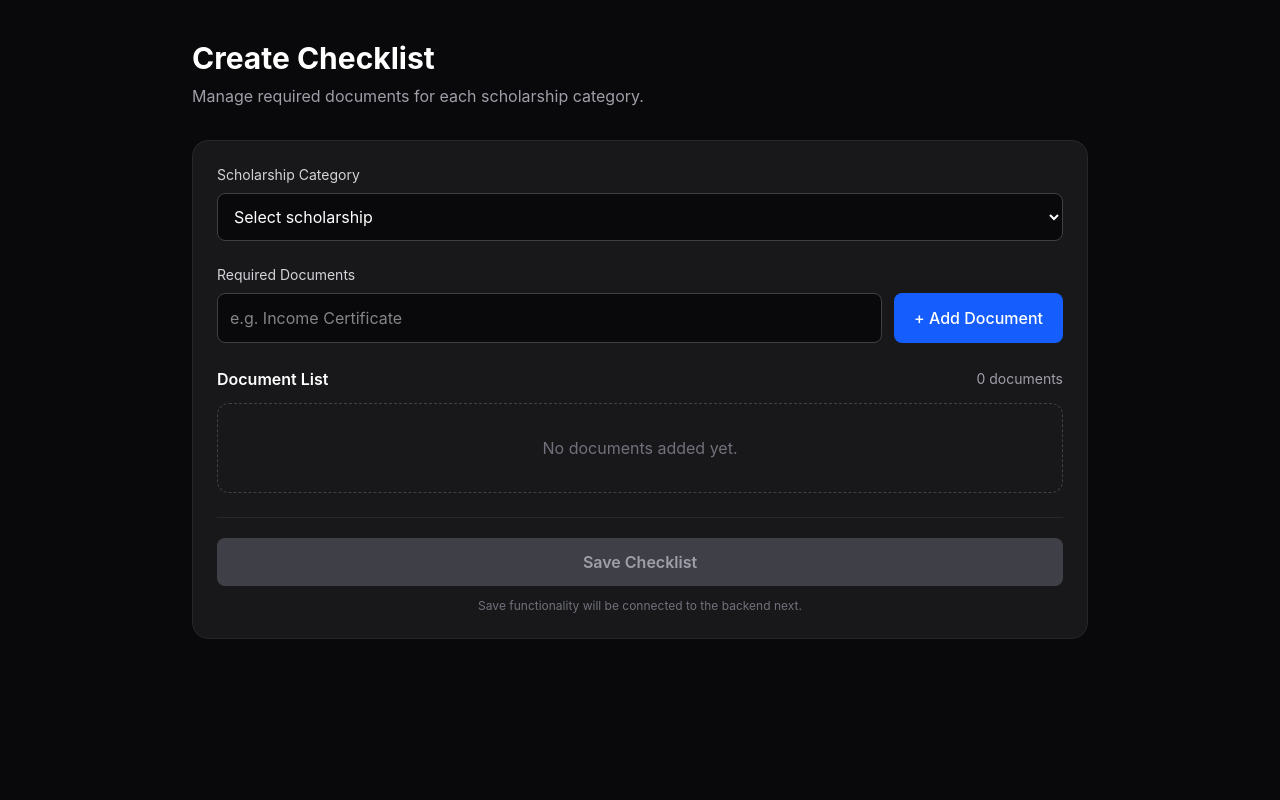
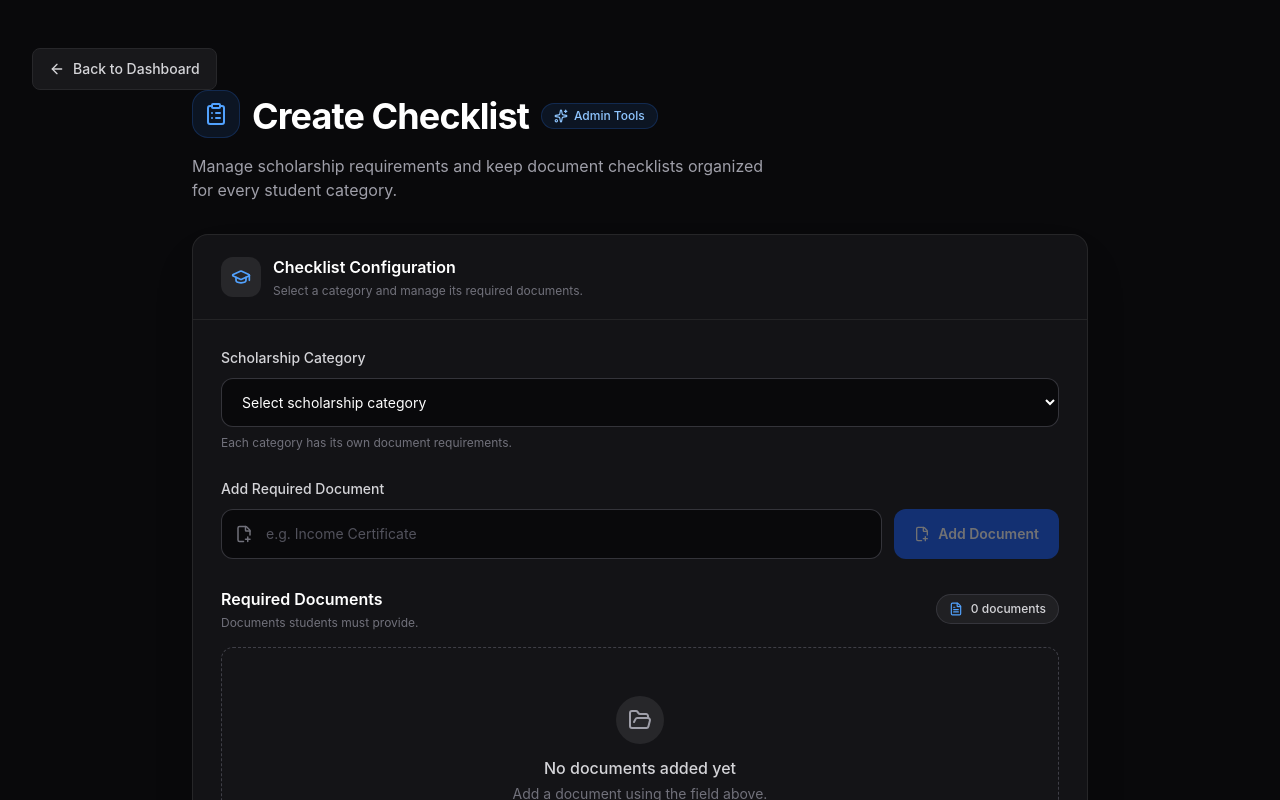
Before and after one commit to mayankacro/ScholarEase, a React (Vite) app in the folder client/: page /admin/checklist in a window 1280 px wide. Shown: the top 800 px of the page. Built offline with nearby package versions, Linux system fonts and the light colour scheme; sample sign-in values are in the browser's storage.

Commit message:
UI Improved

```diff
--- a/client/src/App.css
+++ b/client/src/App.css
@@ -750,3 +750,15 @@ html {
     margin-bottom: 0;
   }
 }
+
+html,
+body,
+#root {
+  min-height: 100%;
+  margin: 0;
+  background-color: #09090b;
+}
+
+html {
+  overscroll-behavior-y: none;
+}
--- a/client/src/pages/AdminChecklist.tsx
+++ b/client/src/pages/AdminChecklist.tsx
@@ -1,7 +1,22 @@
 import { useState , useEffect} from "react";
 import axios from "axios";
+import {
+  ClipboardList,
+  GraduationCap,
+  FilePlus2,
+  FileText,
+  Trash2,
+  Save,
+  CheckCircle2,
+  FolderOpen,
+  Sparkles,
+  ArrowLeft
+} from "lucide-react";
+import { useNavigate } from "react-router-dom";
 
 function AdminChecklist() {
+const navigate = useNavigate();
+
     const [scholarshipType, setScholarshipType] = useState("");
     const [documentName, setDocumentName] = useState("");
     const [documents, setDocuments] = useState<string[]>([]);
@@ -116,44 +131,99 @@ function AdminChecklist() {
   }
 };
 
+
 return (
-        <div className="min-h-screen bg-zinc-950 text-white p-6 md:p-10">
-            <div className="max-w-4xl mx-auto">
 
-                <h1 className="text-3xl font-bold mb-2">
+
+
+
+  <div className="min-h-screen bg-[#09090b] text-white px-4 py-8 md:px-8 md:py-12">
+
+        <button
+  type="button"
+  onClick={() => navigate("/admin")}
+  className="inline-flex items-center gap-2 rounded-lg border border-zinc-800 bg-zinc-900 px-4 py-2.5 text-sm font-medium text-zinc-300 transition hover:border-blue-500/40 hover:bg-blue-500/10 hover:text-white"
+>
+  <ArrowLeft className="h-4 w-4" />
+  Back to Dashboard
+</button>
+
+    <div className="mx-auto max-w-4xl">
+      {/* Header */}
+      <div className="mb-8">
+
+        <div className="flex  flex-wrap items-center gap-3">
+        <div className="mb-1 flex h-12 w-12 items-center justify-center rounded-2xl border border-blue-500/20 bg-blue-500/10">
+          <ClipboardList className="h-6 w-6 text-blue-400" />
+        </div>
+          <h1 className="text-3xl  font-bold tracking-tight md:text-4xl">
             Create Checklist
           </h1>
+          <span className="inline-flex items-center gap-1.5 rounded-full border border-blue-500/20 bg-blue-500/10 px-3 py-1 text-xs font-medium text-blue-300">
+            <Sparkles className="h-3.5 w-3.5" />
+            Admin Tools
+          </span>
+        </div>
 
-                <p className="text-zinc-400 mb-8">
-                    Manage required documents for each scholarship category.
+        <p className="mt-3 max-w-xl text-sm leading-6 text-zinc-400 md:text-base">
+          Manage scholarship requirements and keep document checklists
+          organized for every student category.
         </p>
+      </div>
 
-                <div className="bg-zinc-900 border border-zinc-800 rounded-2xl p-6 space-y-6">
+      {/* Main Card */}
+      <div className="overflow-hidden rounded-2xl border border-white/[0.08] bg-[#131316] shadow-2xl shadow-black/20">
+
+        <div className="border-b border-white/[0.07] px-5 py-5 md:px-7">
+          <div className="flex items-center gap-3">
+            <div className="flex h-10 w-10 items-center justify-center rounded-xl bg-zinc-800">
+              <GraduationCap className="h-5 w-5 text-blue-400" />
+            </div>
 
             <div>
-                        <label className="block text-sm mb-2 text-zinc-300">
+              <h2 className="font-semibold">Checklist Configuration</h2>
+              <p className="mt-1 text-xs text-zinc-500">
+                Select a category and manage its required documents.
+              </p>
+            </div>
+          </div>
+        </div>
+
+        <div className="space-y-7 p-5 md:p-7">
+
+          {/* Scholarship Category */}
+          <div>
+            <label className="mb-2.5 block text-sm font-medium text-zinc-300">
               Scholarship Category
             </label>
 
             <select
               value={scholarshipType}
               onChange={(e) => setScholarshipType(e.target.value)}
-                            className="w-full bg-zinc-950 border border-zinc-700 rounded-lg p-3 outline-none focus:border-blue-500"
+              className="w-full cursor-pointer rounded-xl border border-zinc-700/80 bg-[#09090b] px-4 py-3.5 text-sm text-white outline-none transition focus:border-blue-500 focus:ring-4 focus:ring-blue-500/10"
             >
-                            <option value="">Select scholarship</option>
+              <option value="">Select scholarship category</option>
               <option value="SC">SC</option>
               <option value="ST">ST</option>
               <option value="OBC">OBC</option>
               <option value="General">General</option>
             </select>
+
+            <p className="mt-2 text-xs text-zinc-500">
+              Each category has its own document requirements.
+            </p>
           </div>
 
+          {/* Add Document */}
           <div>
-                        <label className="block text-sm mb-2 text-zinc-300">
-                            Required Documents
+            <label className="mb-2.5 block text-sm font-medium text-zinc-300">
+              Add Required Document
             </label>
 
-                        <div className="flex flex-col sm:flex-row gap-3">
+            <div className="flex flex-col gap-3 sm:flex-row">
+              <div className="relative flex-1">
+                <FilePlus2 className="pointer-events-none absolute left-3.5 top-1/2 h-4.5 w-4.5 -translate-y-1/2 text-zinc-500" />
+
                 <input
                   type="text"
                   value={documentName}
@@ -165,51 +235,81 @@ function AdminChecklist() {
                     }
                   }}
                   placeholder="e.g. Income Certificate"
-                                className="flex-1 bg-zinc-950 border border-zinc-700 rounded-lg p-3 outline-none focus:border-blue-500"
+                  className="w-full rounded-xl border border-zinc-700/80 bg-[#09090b] py-3.5 pl-11 pr-4 text-sm outline-none transition placeholder:text-zinc-600 focus:border-blue-500 focus:ring-4 focus:ring-blue-500/10"
                 />
+              </div>
 
               <button
                 type="button"
                 onClick={addDocument}
-                                className="bg-blue-600 hover:bg-blue-500 rounded-lg px-5 py-3 font-medium transition"
+                disabled={!documentName.trim()}
+                className="inline-flex items-center justify-center gap-2 rounded-xl bg-blue-600 px-5 py-3.5 text-sm font-semibold transition hover:bg-blue-500 active:scale-[0.98] disabled:cursor-not-allowed disabled:opacity-40"
               >
-                                + Add Document
+                <FilePlus2 className="h-4 w-4" />
+                Add Document
               </button>
             </div>
           </div>
 
+          {/* Document List Header */}
           <div>
-                        <div className="flex justify-between items-center mb-3">
-                            <h2 className="font-semibold">Document List</h2>
-                            <span className="text-sm text-zinc-400">
+            <div className="mb-4 flex flex-wrap items-center justify-between gap-3">
+              <div>
+                <h3 className="font-semibold">Required Documents</h3>
+                <p className="mt-1 text-xs text-zinc-500">
+                  Documents students must provide.
+                </p>
+              </div>
+
+              <span className="inline-flex items-center gap-2 rounded-full border border-zinc-700/70 bg-zinc-800/70 px-3 py-1.5 text-xs font-medium text-zinc-300">
+                <FileText className="h-3.5 w-3.5 text-blue-400" />
                 {documents.length} documents
               </span>
             </div>
 
+            {/* Empty State */}
             {documents.length === 0 ? (
-                            <div className="border border-dashed border-zinc-700 rounded-xl p-8 text-center text-zinc-500">
-                                No documents added yet.
+              <div className="rounded-xl border border-dashed border-zinc-700 bg-zinc-900/40 px-5 py-12 text-center">
+                <div className="mx-auto mb-3 flex h-12 w-12 items-center justify-center rounded-full bg-zinc-800">
+                  <FolderOpen className="h-6 w-6 text-zinc-400" />
+                </div>
+
+                <p className="font-medium text-zinc-300">
+                  No documents added yet
+                </p>
+                <p className="mt-1 text-sm text-zinc-500">
+                  Add a document using the field above.
+                </p>
               </div>
             ) : (
-                            <div className="space-y-3">
+              <div className="grid grid-cols-1 gap-3 sm:grid-cols-2">
                 {documents.map((doc, index) => (
                   <div
                     key={`${doc}-${index}`}
-                                        className="flex items-center justify-between gap-3 bg-zinc-950 border border-zinc-800 rounded-lg p-4"
+                    className="group flex min-w-0 items-center justify-between gap-3 rounded-xl border border-white/[0.07] bg-[#09090b] p-3.5 transition hover:border-blue-500/30 hover:bg-zinc-900/70 sm:p-4"
                   >
-                                        <div className="flex items-center gap-3">
-                                            <span className="text-blue-400">
-                                                {index + 1}.
+                    <div className="flex min-w-0 items-center gap-3">
+                      <span className="flex h-8 w-8 shrink-0 items-center justify-center rounded-lg border border-blue-500/15 bg-blue-500/10 text-xs font-semibold text-blue-400">
+                        {String(index + 1).padStart(2, "0")}
                       </span>
-                                            <span>{doc}</span>
+
+                      <div className="flex min-w-0 items-center gap-2.5">
+                        <FileText className="h-4 w-4 shrink-0 text-zinc-500 transition group-hover:text-blue-400" />
+                        <span className="break-words text-sm font-medium text-zinc-200">
+                          {doc}
+                        </span>
+                      </div>
                     </div>
 
                     <button
                       type="button"
                       onClick={() => removeDocument(index)}
-                                            className="text-red-400 hover:text-red-300 text-sm"
+                      aria-label={`Remove ${doc}`}
+                      title="Remove document"
+                      className="inline-flex shrink-0 items-center gap-1.5 rounded-lg border border-transparent px-2.5 py-2 text-xs font-medium text-zinc-500 transition hover:border-red-500/20 hover:bg-red-500/10 hover:text-red-400"
                     >
-                                            Remove
+                      <Trash2 className="h-4 w-4" />
+                      <span className="hidden sm:inline">Remove</span>
                     </button>
                   </div>
                 ))}
@@ -217,24 +317,43 @@ function AdminChecklist() {
             )}
           </div>
 
-
-
-                    <div className="border-t border-zinc-800 pt-5">
+          {/* Save Section */}
+          <div className="border-t border-white/[0.07] pt-6">
             <button
               type="button"
-                            disabled={!scholarshipType || documents.length === 0 || saving}
+              disabled={
+                !scholarshipType ||
+                documents.length === 0 ||
+                saving
+              }
               onClick={saveChecklist}
-                            className="w-full bg-blue-600 hover:bg-blue-500 disabled:bg-zinc-700 disabled:text-zinc-400 disabled:cursor-not-allowed rounded-lg p-3 font-semibold transition"
+              className="inline-flex w-full items-center justify-center gap-2.5 rounded-xl bg-blue-600 px-5 py-3.5 text-sm font-semibold shadow-lg shadow-blue-950/20 transition hover:bg-blue-500 active:scale-[0.99] disabled:cursor-not-allowed disabled:bg-zinc-800 disabled:text-zinc-500 disabled:shadow-none"
             >
-                            {saving ? "Saving..." : "Save Checklist"}
+              {saving ? (
+                <>
+                  <span className="h-4 w-4 animate-spin rounded-full border-2 border-zinc-400 border-t-transparent" />
+                  Saving Checklist...
+                </>
+              ) : (
+                <>
+                  <Save className="h-4 w-4" />
+                  Save Checklist
+                </>
+              )}
             </button>
 
-                        <p className="text-xs text-zinc-500 mt-3 text-center">
-                            Save functionality will be connected to the backend next.
-                        </p>
+            <div className="mt-3 flex items-center justify-center gap-1.5 text-xs text-zinc-500">
+              <CheckCircle2 className="h-3.5 w-3.5" />
+              Changes are saved to your scholarship checklist.
+            </div>
           </div>
 
         </div>
+      </div>
+
+      <p className="mt-5 text-center text-xs text-zinc-600">
+        ScholarEase · Scholarship Management
+      </p>
     </div>
   </div>
 );
--- a/client/src/pages/AdminDashboard.tsx
+++ b/client/src/pages/AdminDashboard.tsx
@@ -11,6 +11,7 @@ import {
     CheckCircle2,
     XCircle,
     ArrowRight,
+    ClipboardList
 } from "lucide-react";
 
 function AdminDashboard() {
@@ -185,20 +186,9 @@ function AdminDashboard() {
 
                 <div className="flex items-center gap-2">
 
-                    <button
-                        onClick={() => navigate("/student")}
-                        className="px-4 py-2 rounded-lg border border-gray-700  hover:bg-purple-300 hover:text-black shadow-md transform transition active:scale-95 duration-100 ease-in-out"
-                    >
-                        Dashboard
-                    </button>
 
-                    <button
-                        onClick={() => navigate("/admin/checklist")}
 
-                        className="px-4 py-2 rounded-lg border border-gray-700  hover:bg-purple-300 hover:text-black shadow-md transform transition active:scale-95 duration-100 ease-in-out"
-                    >
-                        Create Checklist
-                    </button>
+
 
                 </div>
 
@@ -225,8 +215,10 @@ function AdminDashboard() {
             {/* Main */}
             <main className="px-6 py-7">
 
+
 {/* Heading */}
-                <div className="mb-5">
+<div className="mb-5 flex flex-col gap-4 sm:flex-row sm:items-center sm:justify-between">
+    <div>
         <h1 className="text-xl font-semibold">
             Admin Dashboard
         </h1>
@@ -235,6 +227,18 @@ function AdminDashboard() {
             Review and manage student scholarship documents
         </p>
     </div>
+
+    <button
+        onClick={() => navigate("/admin/checklist")}
+        className="inline-flex items-center justify-center gap-2 rounded-lg border border-blue-500/40 bg-blue-500/10 px-4 py-2.5 text-sm font-medium text-blue-300 transition hover:bg-blue-500/20 hover:border-blue-400 active:scale-95"
+    >
+        <ClipboardList className="h-4 w-4" />
+        Create Checklist
+    </button>
+</div>
+
+
+
 
 
                 {/* Stats */}
```
Lines whose indentation alone changed are shown as unchanged.
